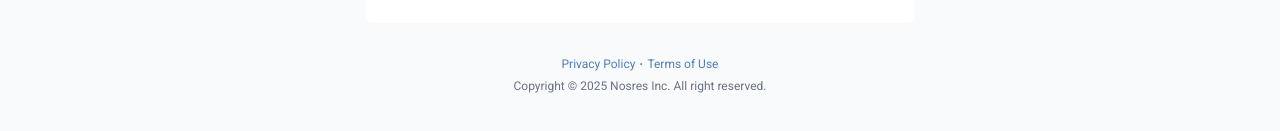
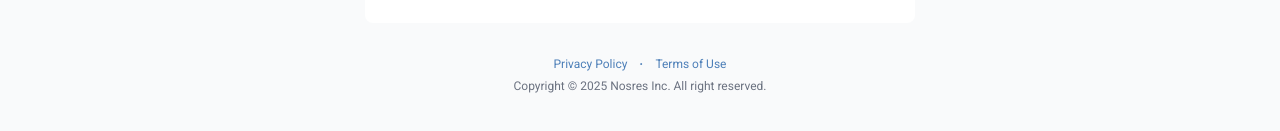
Before and after one commit to iamnafiz10/nosres-next-type, a Next.js app: page /user-five in a window 1280 px wide. Shown: the part 497-628 px from the top of the page. Built offline with nearby package versions, Linux system fonts and the light colour scheme.

Commit message:
Completed user five

```diff
--- a/src/app/(NO HEADER)/user-five/page.tsx
+++ b/src/app/(NO HEADER)/user-five/page.tsx
@@ -42,6 +42,7 @@ const Page = () => {
         };
     }, []);
 
+    const currentYear = new Date().getFullYear();
     return (
         <>
             <section id="dashboard-section" className="bg-[#F9FAFB] flex flex-col items-center justify-center h-screen">
@@ -130,13 +131,13 @@ const Page = () => {
 
                 {/*Footer*/}
                 <div className="footer_wrap mt-8 text-center flex flex-col items-center justify-center">
-                    <div className="flex items-center text-[12px] text-primary">
-                        <h4 className="cursor-pointer">Privacy Policy</h4>
+                    <div className="flex items-center gap-2 text-[12px] text-primary">
+                        <Link href='#' className="cursor-pointer">Privacy Policy</Link>
                         <LuDot/>
-                        <h4 className="cursor-pointer">Terms of Use</h4>
+                        <Link href='#' className="cursor-pointer">Terms of Use</Link>
                     </div>
                     <h4 className="text-gray-500 text-[12px] mt-1">
-                        Copyright © 2025 Nosres Inc. All right reserved.
+                        Copyright © {currentYear} Nosres Inc. All right reserved.
                     </h4>
                 </div>
             </section>
```
